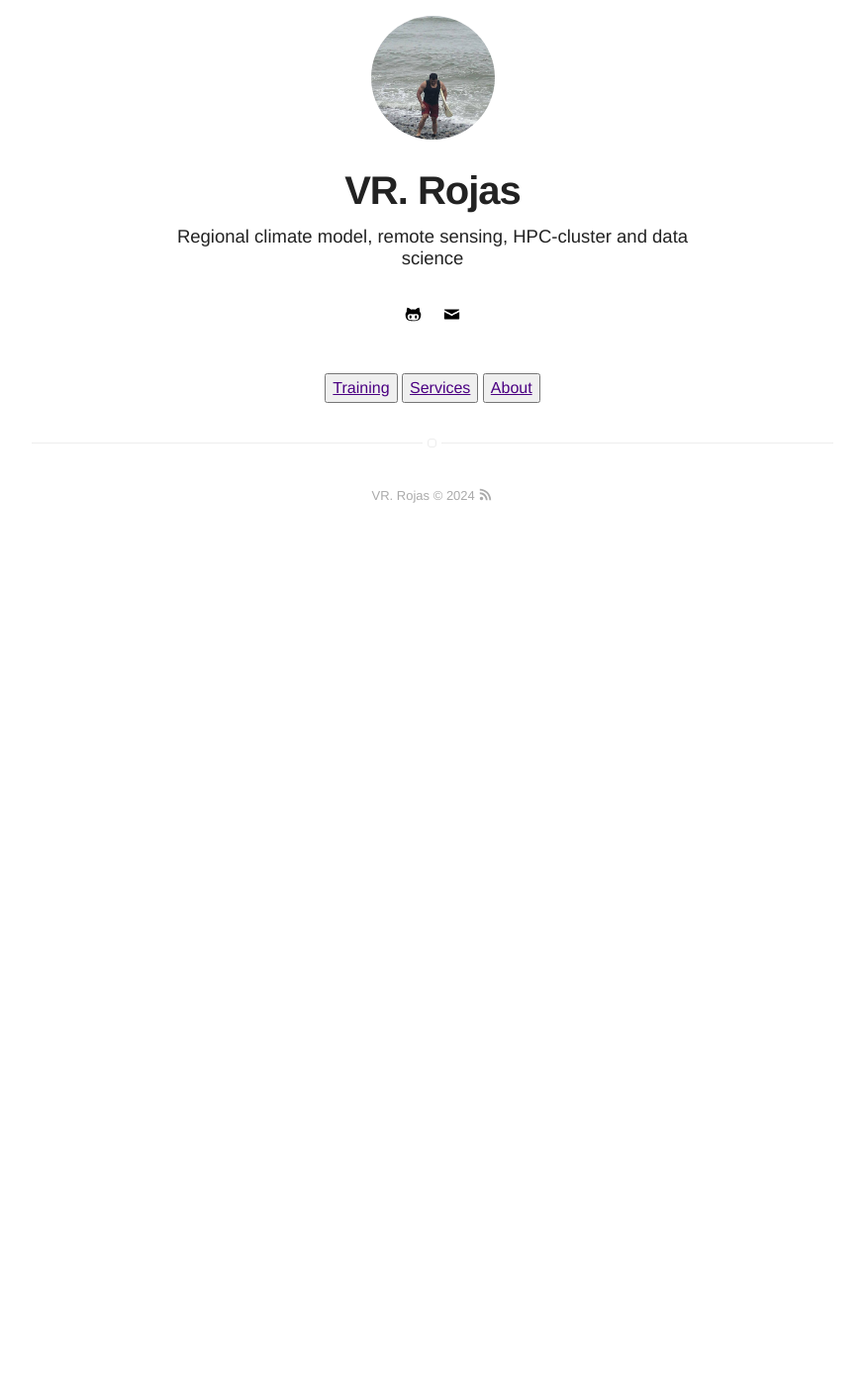
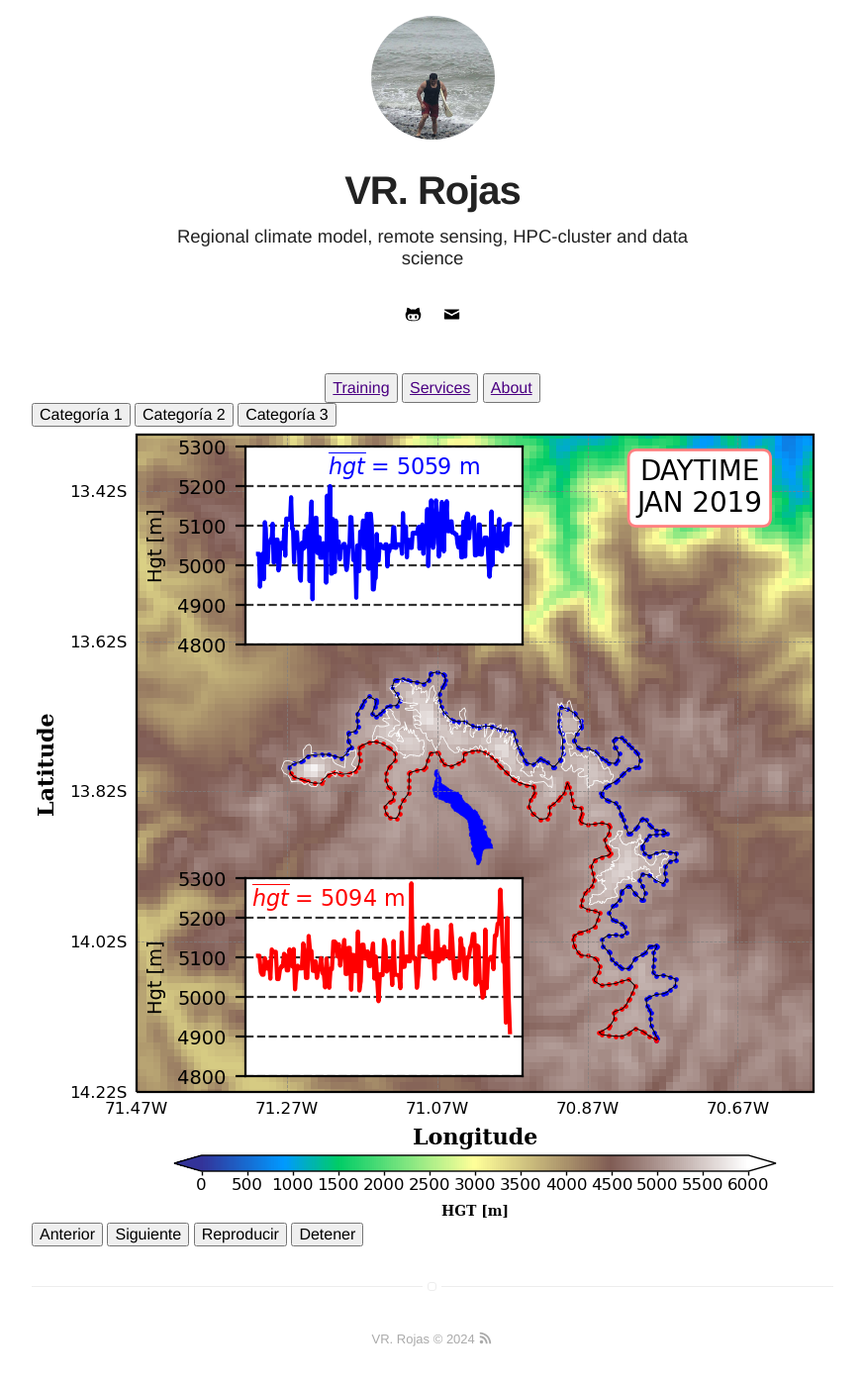
Before and after one commit to vrrp/vrrp.github.io, a Jekyll site: the page built from index.html, in a window 1280 px wide and 1400 px high, scrolled down 127 px. Shown: the whole window at 99% size, without its empty margins (203-1076 px from the left). Built offline with Jekyll 4.4.1, drawn with Linux system fonts in a browser that asks for light colours; before the commit the page ends 900 px from its top, so only the background shows below that.

Commit message:
17:31:40 28-August-2024

```diff
--- a/index.html
+++ b/index.html
@@ -2,3 +2,20 @@
 layout: page
 title: Home
 ---
+<div class="slider-container">
+        <div class="category-selector">
+            <button data-category="category1">Categoría 1</button>
+            <button data-category="category2">Categoría 2</button>
+            <button data-category="category3">Categoría 3</button>
+        </div>
+        <div class="slider">
+            <img id="slider-image" src="images/category1/img1.png" alt="Image Slider">
+        </div>
+        <div class="controls">
+            <button id="prevButton">Anterior</button>
+            <button id="nextButton">Siguiente</button>
+            <button id="playButton">Reproducir</button>
+            <button id="stopButton">Detener</button>
+        </div>
+</div>
+<script src="script.js"></script>
```
